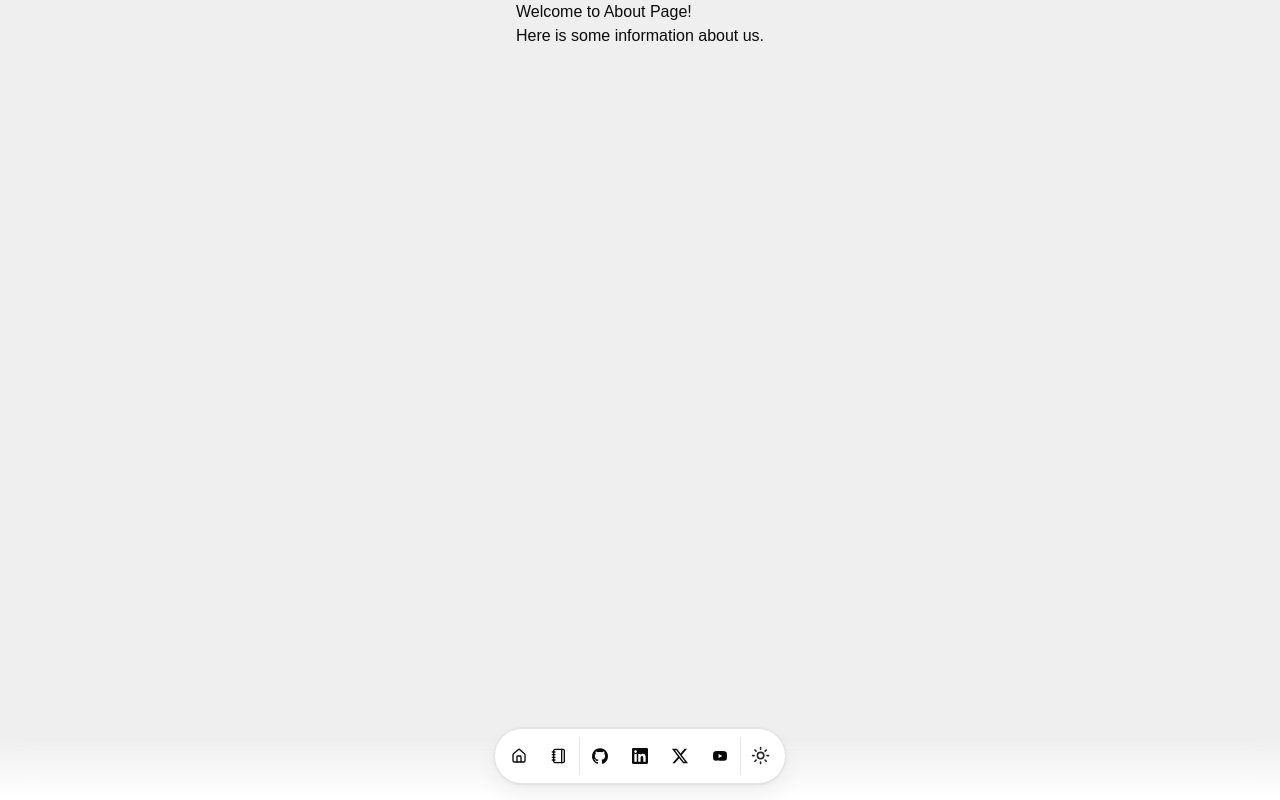
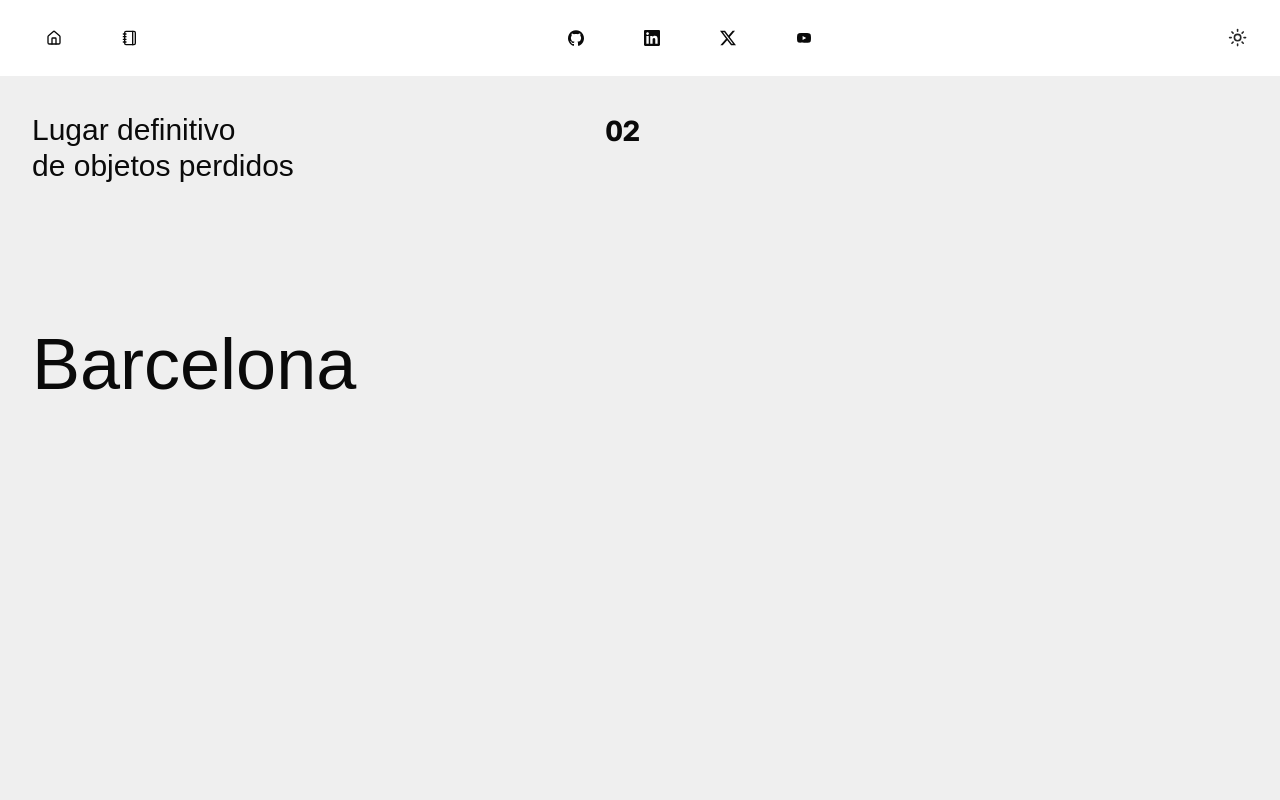
Before and after one commit to jramma/Obladi, a Next.js app: page / in a window 1280 px wide. Built offline with nearby package versions, Linux system fonts and the light colour scheme; a web font is replaced by a local one.

Commit message:
🏗️ home

```diff
--- a/app/components/magicui/dock.tsx
+++ b/app/components/magicui/dock.tsx
@@ -70,7 +70,7 @@ export interface DockIconProps {
   children?: React.ReactNode;
   props?: PropsWithChildren;
 }
-
+const DEFAULT_MOUSEX = 0;
 const DockIcon = ({
   size,
   magnification = DEFAULT_MAGNIFICATION,
@@ -82,7 +82,10 @@ const DockIcon = ({
 }: DockIconProps) => {
   const ref = useRef<HTMLDivElement>(null);
 
-  const distanceCalc = useTransform(mousex, (val: number) => {
+  const motionMousex = useMotionValue(mousex ?? DEFAULT_MOUSEX);
+
+  // Aseguramos que ref.current no sea null antes de calcular distanceCalc
+  const distanceCalc = useTransform(motionMousex, (val: number) => {
     const bounds = ref.current?.getBoundingClientRect() ?? { x: 0, width: 0 };
     return val - bounds.x - bounds.width / 2;
   });
@@ -104,7 +107,7 @@ const DockIcon = ({
       ref={ref}
       style={{ width }}
       className={cn(
-        "flex aspect-square cursor-pointer items-center justify-center rounded-full",
+        "flex aspect-square hover:scale-150 transition cursor-pointer items-center justify-center rounded-full",
         className
       )}
       {...props}
--- a/app/components/navbar.tsx
+++ b/app/components/navbar.tsx
@@ -1,4 +1,4 @@
-import { Dock, DockIcon } from "@/components/scaffolding/dock";
+import { Dock, DockIcon } from "@/components/magicui/dock";
 import { ModeToggle } from "@/components/mode-toggle";
 import { buttonVariants } from "@/components/ui/button";
 import { Separator } from "@/components/ui/separator";
@@ -6,7 +6,7 @@ import {
   Tooltip,
   TooltipContent,
   TooltipTrigger,
-  TooltipProvider, // Importar TooltipProvider
+  TooltipProvider,
 } from "@/components/ui/tooltip";
 import { DATA } from "@/data/resume";
 import { cn } from "@/lib/utils";
@@ -14,8 +14,62 @@ import Link from "next/link";
 
 export default function Navbar() {
   return (
-    <TooltipProvider> {/* Envolver el componente con TooltipProvider */}
-      <div className="pointer-events-none fixed inset-x-0 bottom-0 z-30 mx-auto mb-4 flex origin-bottom h-full max-h-14">
+    <TooltipProvider>
+      {/* Header para pantallas grandes */}
+      <div className="hidden md:flex fixed inset-x-0 top-0 z-30 mx-auto py-2 px-6 bg-background backdrop-blur-lg dark:bg-background">
+        <div className="w-full flex items-center justify-between">
+          <div className="flex space-x-4">
+            {DATA.navbar.map((item) => (
+              <DockIcon key={item.href}>
+                <Tooltip>
+                  <TooltipTrigger asChild>
+                    <Link
+                      href={item.href}
+                      className={cn(
+                        buttonVariants({ variant: "ghost", size: "icon" }),
+                        "size-12"
+                      )}
+                    >
+                      <item.icon className="size-4" />
+                    </Link>
+                  </TooltipTrigger>
+                  <TooltipContent>
+                    <p>{item.label}</p>
+                  </TooltipContent>
+                </Tooltip>
+              </DockIcon>
+            ))}
+          </div>
+          <div className="flex space-x-4">
+            {Object.entries(DATA.contact.social)
+              .filter(([_, social]) => social.navbar)
+              .map(([name, social]) => (
+                <DockIcon key={name}>
+                  <Tooltip>
+                    <TooltipTrigger asChild>
+                      <Link
+                        href={social.url}
+                        className={cn(
+                          buttonVariants({ variant: "ghost", size: "icon" }),
+                          "size-12"
+                        )}
+                      >
+                        <social.icon className="size-4" />
+                      </Link>
+                    </TooltipTrigger>
+                    <TooltipContent>
+                      <p>{name}</p>
+                    </TooltipContent>
+                  </Tooltip>
+                </DockIcon>
+              ))}
+          </div>
+          <ModeToggle />
+        </div>
+      </div>
+
+      {/* Dock para pantallas pequeñas */}
+      <div className="md:hidden pointer-events-none fixed inset-x-0 bottom-0 z-30 mx-auto mb-4 flex origin-bottom h-full max-h-14">
         <div className="fixed bottom-0 inset-x-0 h-16 w-full bg-background to-transparent backdrop-blur-lg [-webkit-mask-image:linear-gradient(to_top,black,transparent)] dark:bg-background"></div>
         <Dock className="z-50 pointer-events-auto relative mx-auto flex min-h-full h-full items-center px-1 bg-background [box-shadow:0_0_0_1px_rgba(0,0,0,.03),0_2px_4px_rgba(0,0,0,.05),0_12px_24px_rgba(0,0,0,.05)] transform-gpu dark:[border:1px_solid_rgba(255,255,255,.1)] dark:[box-shadow:0_-20px_80px_-20px_#ffffff1f_inset] ">
           {DATA.navbar.map((item) => (
--- a/app/components/scaffolding/dock.tsx
+++ /dev/null
@@ -1,119 +0,0 @@
-"use client";
-
-import { cn } from "@/lib/utils";
-import { cva, type VariantProps } from "class-variance-authority";
-import { motion, useMotionValue, useSpring, useTransform } from "framer-motion";
-import React, { PropsWithChildren, useRef } from "react";
-
-export interface DockProps extends VariantProps<typeof dockVariants> {
-  className?: string;
-  magnification?: number;
-  distance?: number;
-  children: React.ReactNode;
-}
-
-const DEFAULT_MAGNIFICATION = 60;
-const DEFAULT_DISTANCE = 140;
-
-const dockVariants = cva(
-  "mx-auto w-max h-full p-2 flex items-end rounded-full border"
-);
-
-const Dock = React.forwardRef<HTMLDivElement, DockProps>(
-  (
-    {
-      className,
-      children,
-      magnification = DEFAULT_MAGNIFICATION,
-      distance = DEFAULT_DISTANCE,
-      ...props
-    },
-    ref
-  ) => {
-    const mousex = useMotionValue(Infinity);
-
-    const renderChildren = () => {
-      return React.Children.map(children, (child: any) => {
-        if (React.isValidElement(child)) {
-          return React.cloneElement(child, {
-            mousex,
-            magnification,
-            distance,
-          } as DockIconProps);
-        }
-        return child;
-      });
-    };
-
-    return (
-      <motion.div
-        ref={ref}
-        onMouseMove={(e) => mousex.set(e.pageX)}
-        onMouseLeave={() => mousex.set(Infinity)}
-        {...props}
-        className={cn(dockVariants({ className }))}
-      >
-        {renderChildren()}
-      </motion.div>
-    );
-  }
-);
-
-Dock.displayName = "Dock";
-
-export interface DockIconProps {
-  size?: number;
-  magnification?: number;
-  distance?: number;
-  mousex?: any;
-  className?: string;
-  children?: React.ReactNode;
-  props?: PropsWithChildren;
-}
-
-const DockIcon = ({
-  size,
-  magnification = DEFAULT_MAGNIFICATION,
-  distance = DEFAULT_DISTANCE,
-  mousex,
-  className,
-  children,
-  ...props
-}: DockIconProps) => {
-  const ref = useRef<HTMLDivElement>(null);
-
-  const distanceCalc = useTransform(mousex, (val: number) => {
-    const bounds = ref.current?.getBoundingClientRect() ?? { x: 0, width: 0 };
-    return val - bounds.x - bounds.width / 2;
-  });
-
-  let widthSync = useTransform(
-    distanceCalc,
-    [-distance, 0, distance],
-    [40, magnification, 40]
-  );
-
-  let width = useSpring(widthSync, {
-    mass: 0.1,
-    stiffness: 150,
-    damping: 12,
-  });
-
-  return (
-    <motion.div
-      ref={ref}
-      style={{ width }}
-      className={cn(
-        "flex aspect-square cursor-pointer items-center justify-center rounded-full",
-        className
-      )}
-      {...props}
-    >
-      {children}
-    </motion.div>
-  );
-};
-
-DockIcon.displayName = "DockIcon";
-
-export { Dock, DockIcon, dockVariants };
--- a/app/components/sections/Welcome.tsx
+++ b/app/components/sections/Welcome.tsx
@@ -6,10 +6,24 @@ interface WelcomeProps {
 
 const Welcome: React.FC<WelcomeProps> = ({ title, subtitle }) => {
   return (
-      <div className="welcome-container">
-        <h1>{title}</h1>
-        <p>{subtitle}</p>
+    <section className="container p-4 md:p-8">
+      <div className="flex flex-col md:w-1/2 w-full gap-36">
+        <div className="flex flex-row justify-between items-start">
+          <h1 className="text-3xl ">
+            Lugar definitivo
+            <br /> de objetos perdidos
+          </h1>
+          <p className="text-3xl font-bold">02</p>
         </div>
+        <p className="text-7xl">Barcelona</p>
+        <div className="flex flex-row justify-between items-start">
+        <div>
+
+        </div>
+        </div>
+      </div>
+      <div></div>
+    </section>
   );
 };
 
--- a/app/layout.tsx
+++ b/app/layout.tsx
@@ -15,10 +15,8 @@ export default function RootLayout({
 }>) {
   return (
     <html lang="es">
-      <body className="container flex flex-col items-center bg-white dark:bg-black">
+      <body className="flex flex-col items-center w-full bg-white dark:bg-black md:pt-20">
         <ThemeProvider attribute="class">
-          {" "}
-          {/* Envolver la aplicación con ThemeProvider */}
           {children}
           <Navbar />
         </ThemeProvider>
--- a/app/page.tsx
+++ b/app/page.tsx
@@ -4,9 +4,11 @@ import Welcome from "@/components/sections/Welcome";
 
 export default function AboutPage() {
   return (
+    <div className="flex flex-col  items-center w-full">
       <Welcome
         title="Welcome to About Page!"
         subtitle="Here is some information about us."
       />
+    </div>
   );
 }
```
Also changed, not shown: 1 other file (tests, documents, lock files or other folders). Lines whose indentation alone changed are shown as unchanged.
